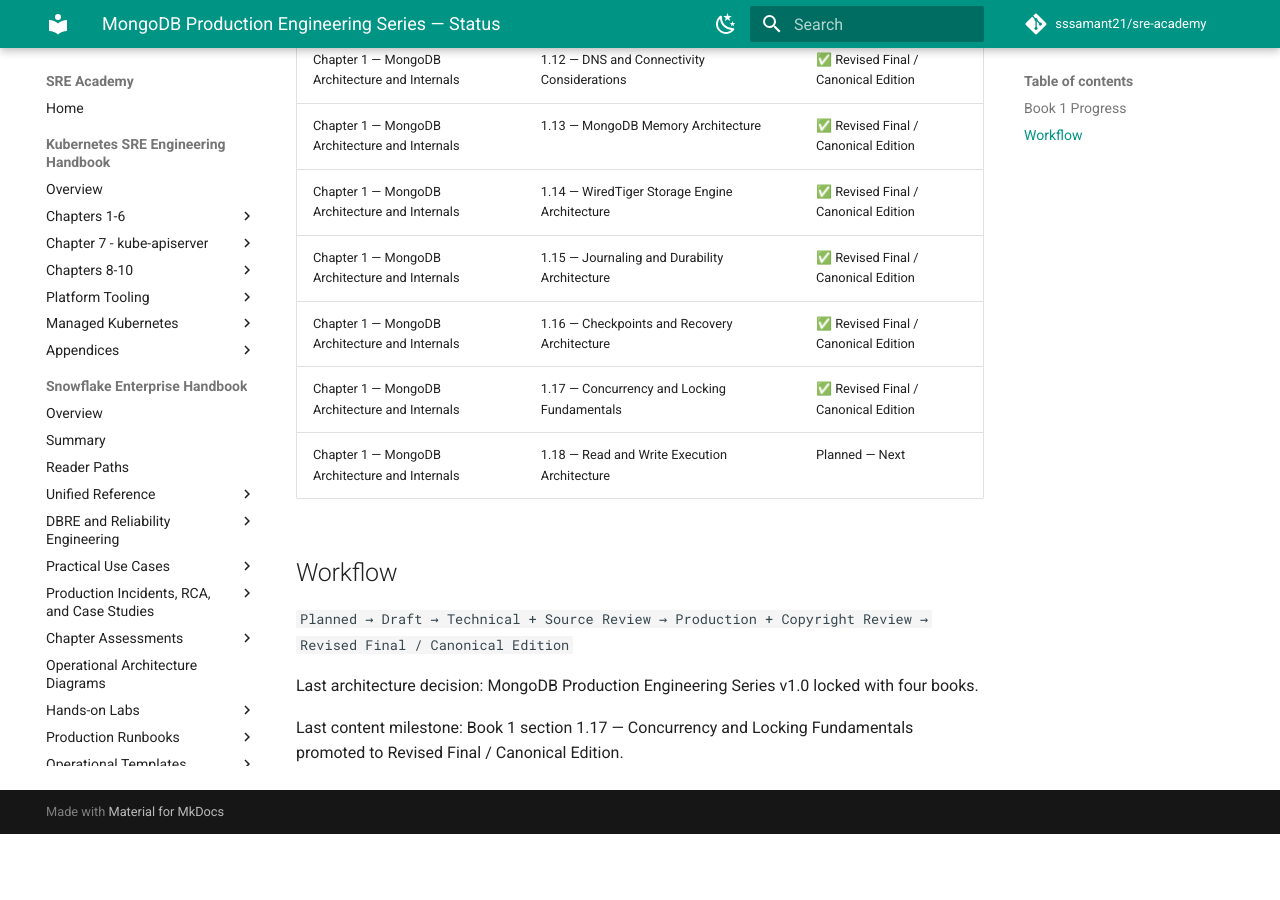
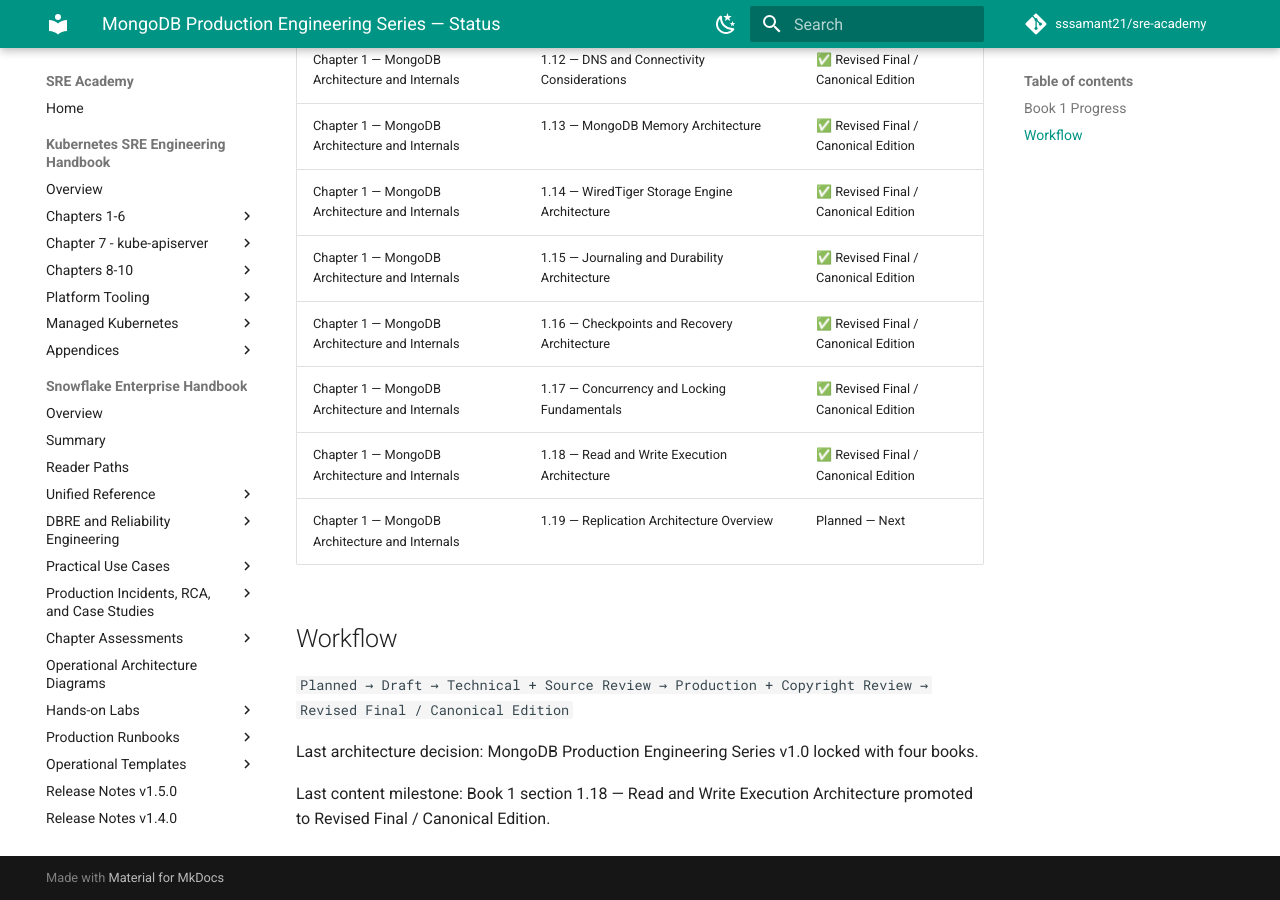
Before and after one commit to sssamant21/sre-academy, an MkDocs documentation site: the page built from docs/books/mongodb/STATUS.md, in a window 1280 px wide and 900 px high, scrolled down 1372 px. Built offline with MkDocs 1.6.1 and Material for MkDocs 9.7.7, drawn with Linux system fonts in a browser that asks for light colours; comment, search, counter and statistics services are not loaded; before the commit the page ends 2206 px from its top, so only the background shows below that; some of the changed text lies outside the part shown.

Commit message:
docs(mongodb): update series status through canonical 1.18

```diff
--- a/docs/books/mongodb/STATUS.md
+++ b/docs/books/mongodb/STATUS.md
@@ -2,7 +2,7 @@
 
 | Book | Title | Architecture | Content Status |
 |---|---|---|---|
-| 1 | MongoDB Administration Handbook | 🔒 Locked | In Progress — 1.1–1.17 Canonical |
+| 1 | MongoDB Administration Handbook | 🔒 Locked | In Progress — 1.1–1.18 Canonical |
 | 2 | MongoDB SRE & Reliability Engineering Handbook | 🔒 Locked | Planned |
 | 3 | MongoDB DBRE & Performance Engineering Handbook | 🔒 Locked | Planned |
 | 4 | MongoDB Cloud & Kubernetes Production Handbook | 🔒 Locked | Planned |
@@ -28,7 +28,8 @@
 | Chapter 1 — MongoDB Architecture and Internals | 1.15 — Journaling and Durability Architecture | ✅ Revised Final / Canonical Edition |
 | Chapter 1 — MongoDB Architecture and Internals | 1.16 — Checkpoints and Recovery Architecture | ✅ Revised Final / Canonical Edition |
 | Chapter 1 — MongoDB Architecture and Internals | 1.17 — Concurrency and Locking Fundamentals | ✅ Revised Final / Canonical Edition |
-| Chapter 1 — MongoDB Architecture and Internals | 1.18 — Read and Write Execution Architecture | Planned — Next |
+| Chapter 1 — MongoDB Architecture and Internals | 1.18 — Read and Write Execution Architecture | ✅ Revised Final / Canonical Edition |
+| Chapter 1 — MongoDB Architecture and Internals | 1.19 — Replication Architecture Overview | Planned — Next |
 
 ## Workflow
 
@@ -36,4 +37,4 @@
 
 Last architecture decision: MongoDB Production Engineering Series v1.0 locked with four books.
 
-Last content milestone: Book 1 section 1.17 — Concurrency and Locking Fundamentals promoted to Revised Final / Canonical Edition.
+Last content milestone: Book 1 section 1.18 — Read and Write Execution Architecture promoted to Revised Final / Canonical Edition.
```
